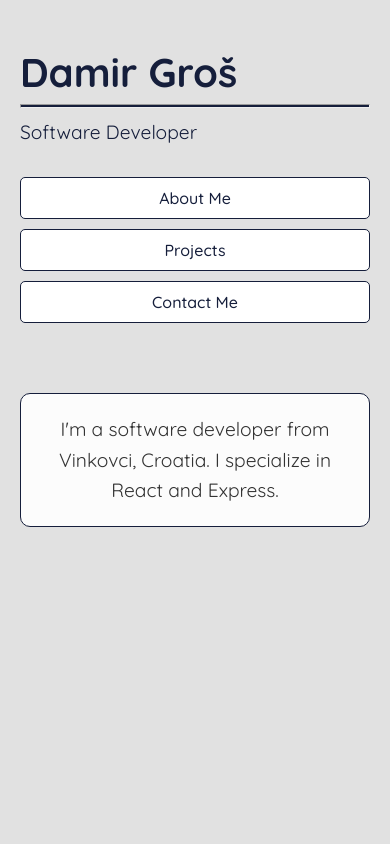
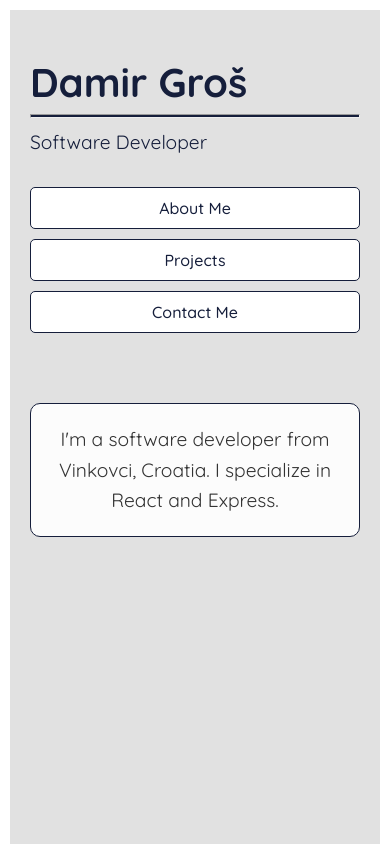
Before and after one commit to damirgros/portfolio, a React (Vite) app in the folder portfolio/: page / in a window 390 px wide. Shown: the top 844 px of the page. Built offline with nearby package versions, Linux system fonts and the light colour scheme.

Commit message:
Remove profile image from media query

```diff
--- a/portfolio/src/App.css
+++ b/portfolio/src/App.css
@@ -33,18 +33,21 @@ body {
 .container {
   display: flex;
   flex-direction: row;
-  width: 100vw;
-
+  width: 100%;
+  max-width: 1200px; /* Set a max-width to prevent overflow */
+  margin: 0 auto; /* Center the container */
   overflow-x: hidden;
+  padding: 20px; /* Add padding to prevent content from touching screen edges */
 }
 
 .page1 {
   display: flex;
   flex-direction: column;
   background-color: #e1e1e1;
-  width: 100vw;
+  width: 100%;
   height: 100vh;
-  padding-left: 60px;
+  padding-left: 20px;
+  padding-right: 20px;
 }
 
 .header {
@@ -100,8 +103,8 @@ body {
 
 .content {
   border: 1px solid #151e3b;
-  width: 80%;
-  max-width: 800px;
+  width: 100%; /* Adjusted to fill the container */
+  max-width: 800px; /* Keep the content from becoming too wide */
   text-align: center;
   color: #333;
   padding: 20px;
@@ -127,11 +130,13 @@ body {
   background: #151e3b;
   border-radius: 8px;
   box-shadow: 0 4px 8px rgba(0, 0, 0, 0.1);
-  margin: 20px 0;
+  margin: 20px auto; /* Center each project card */
   padding: 20px;
   display: flex;
   align-items: center;
   text-align: left;
+  width: 100%; /* Make sure the project card uses full available width */
+  max-width: 700px; /* Prevent it from being too wide */
 }
 
 .project-image img {
@@ -141,8 +146,9 @@ body {
   padding: 10px;
   border-radius: 8px;
   margin-right: 20px;
-  width: 200px;
-  height: 100px;
+  width: 100%;
+  max-width: 200px; /* Constrain image size */
+  height: auto; /* Adjust height automatically */
 }
 
 .project-details p {
@@ -175,6 +181,7 @@ body {
 @media (max-width: 768px) {
   .container {
     flex-direction: column;
+    padding: 10px; /* Adjust padding for smaller screens */
   }
 
   .page1 {
@@ -196,8 +203,7 @@ body {
   }
 
   .profileImage {
-    padding: 10px;
-    width: 100%;
+    display: none;
   }
 
   .navbar {
```
Also changed, not shown: 4 other files (tests, documents, lock files or other folders).
